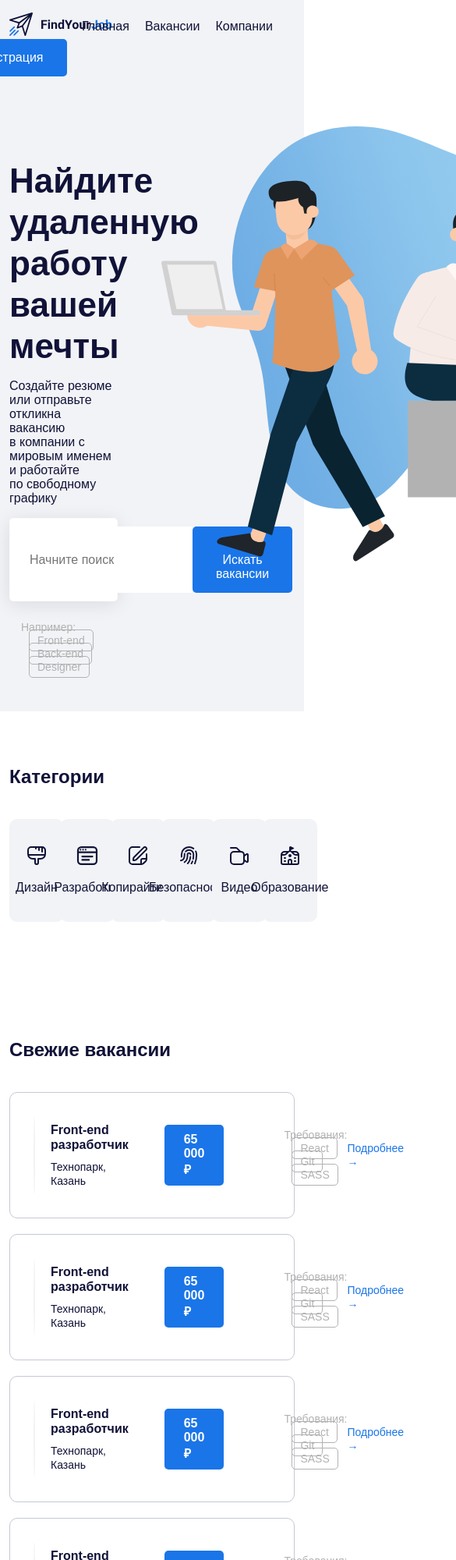
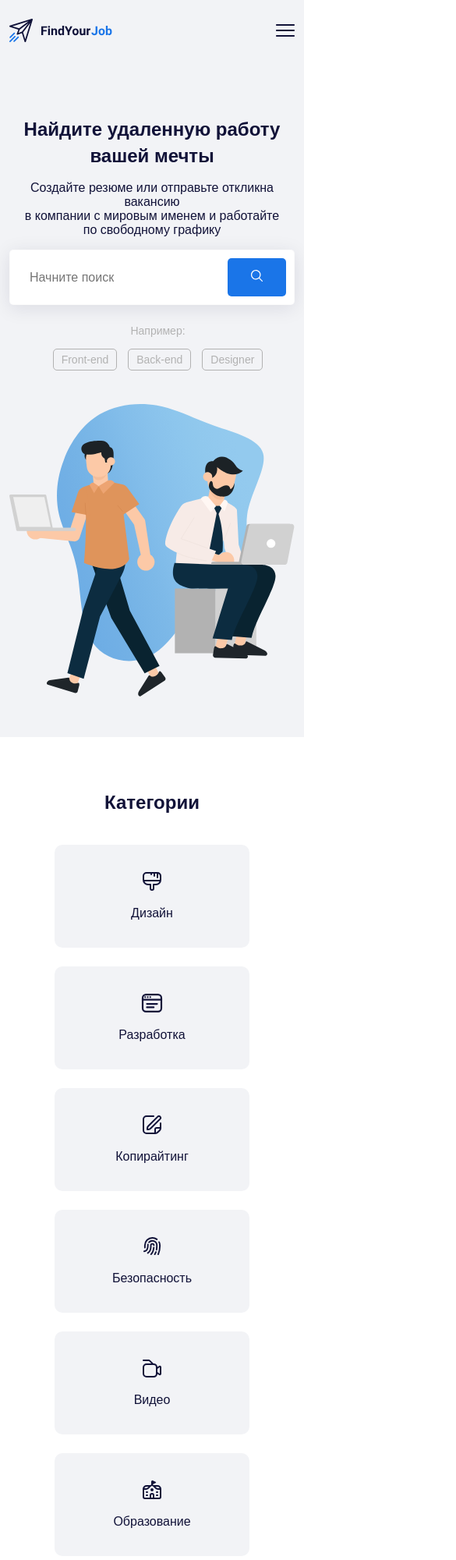
Before and after one commit to AnnaIgnatova/Headhunter, a plain HTML site: page index.html in a window 390 px wide. Shown: the top 2000 px of the page at 78% size, 585 px wide, since content can reach past the window. Drawn offline with Linux system fonts and the light colour scheme.

Commit message:
feat: add adaptivity and burger menu

```diff
--- a/index.html
+++ b/index.html
@@ -9,32 +9,42 @@
     <link rel="preconnect" href="https://fonts.gstatic.com">
     <link href="https://fonts.googleapis.com/css2?family=Roboto:wght@400;700;900&display=swap" rel="stylesheet">
     <link rel="stylesheet" href="css/main.min.css">
+    <script defer src="js/main.js"></script>
 </head>
 <body>
     <header class="header pb-5">
         <div class="container">
-            <div class="row align-items-center py-3">
-                <div class="col-2">
+          <div class="d-flex pt-4 d-lg-none align-items-center justify-content-between">
+            <a href="#" class="logo-link">
+              <img src="assets/logo.svg" alt="logo: find your job">
+            </a>
+            <a href="#" class="menu-button">
+              <img src="assets/menu-burger.svg" alt="icon: burger menu">
+            </a>
+          </div>
+            <div class="row align-items-center py-3 navbar flex-column flex-lg-row justify-content-center">
+              <a href="#" class="close-button d-lg-none">&times;</a>
+              <div class="col-2 mb-5 mb-lg-0">
                     <a href="#" class="logo-link">
                         <img src="assets/logo.svg" alt="logo: find your job">
                     </a>
                 </div>
-                <div class="col d-flex justify-content-center">
+                <div class="col-lg d-flex justify-content-center mb-5 mb-lg-0">
                     <nav class="nav">
-                        <ul class="menu d-flex">
+                        <ul class="menu d-flex flex-column flex-lg-row align-items-center">
                             <li class="menu-item"><a href="#" class="menu-link">Главная</a></li>
                             <li class="menu-item"><a href="#" class="menu-link">Вакансии</a></li>
                             <li class="menu-item"><a href="#" class="menu-link">Компании</a></li>
                         </ul>
                     </nav>
                 </div>
-                <div class="col-3 d-flex align-items-center justify-content-end">
+                <div class="col-lg-3 d-flex align-items-center justify-content-center justify-content-lg-end flex-column flex-lg-row">
                     <a href="#" class="button button-link">Войти</a>
                     <a href="#" class="button button-primary">Регистрация</a>
                 </div>
             </div>
-            <div class="row pt-5">
-                <div class="col-5">
+            <div class="row pt-5 hero">
+                <div class="col-xxl-5 col-lg-7 col-md-9">
                     <h1 class="hero-title">Найдите удаленную работу вашей мечты</h1>
                     <p class="hero-subtitle">Создайте резюме или отправьте откликна вакансию<br>в&nbsp;компании с мировым именем и работайте<br>по свободному графику</p>
                     <form action="#" class="hero-form">
@@ -42,7 +52,7 @@
                         <input type="text" class="input" placeholder="Начните поиск">
                         <button class="button button-primary">
                             <img src="assets/search.svg" alt="icon: search" class="button-icon">
-                            <span class="button-text">Искать вакансии</span>
+                            <span class="button-text d-none d-md-inline-block">Искать вакансии</span>
                         </button>
                     </div>
                     </form>
@@ -53,7 +63,7 @@
                         <a href="#" class="tag">Designer</a>
                     </div>
                 </div>
-                <div class="col-6 offset-1">
+                <div class="col-xxl-6 offset-xxl-1 col-lg-5 mt-5 mt-lg-0">
                     <img src="assets/hero-image.svg" alt="hero image" class="hero-img">
                 </div>
             </div>
@@ -64,7 +74,7 @@
         <div class="container">
             <h2 class="section-title">Категории</h2>
                 <div class="row d-flex">
-                    <div class="col-2">
+                    <div class="col-lg-2 col-md-4 mb-4 mb-lg-0 col-sm-6">
                         <div class="card d-flex flex-column align-items-center">
                             <a href="#" class="card-img">
                               <svg height="24" class="icon">
@@ -74,7 +84,7 @@
                             <span class="card-text">Дизайн</span>
                         </div>
                     </div>
-                    <div class="col-2">
+                    <div class="col-lg-2 col-md-4 mb-4 mb-lg-0 col-sm-6">
                         <div class="card d-flex flex-column align-items-center">
                             <a href="#" class="card-img">
                               <svg height="24" class="icon">
@@ -84,7 +94,7 @@
                             <span class="card-text">Разработка</span>
                         </div>
                     </div>
-                    <div class="col-2">
+                    <div class="col-lg-2 col-md-4 mb-4 mb-lg-0 col-sm-6">
                         <div class="card d-flex flex-column align-items-center">
                             <a href="" class="card-img">
                               <svg height="24" class="icon">
@@ -94,7 +104,7 @@
                             <span class="card-text">Копирайтинг</span>
                         </div>
                     </div>
-                    <div class="col-2">
+                    <div class="col-lg-2 col-md-4 mb-4 mb-lg-0 col-sm-6">
                         <div class="card d-flex flex-column align-items-center">
                             <a href="" class="card-img">
                               <svg height="24" class="icon">
@@ -104,7 +114,7 @@
                             <span class="card-text">Безопасность</span>
                         </div>
                     </div>
-                    <div class="col-2">
+                    <div class="col-lg-2 col-md-4 mb-4 mb-lg-0 col-sm-6">
                         <div class="card d-flex flex-column align-items-center">
                             <a href="" class="card-img">
                               <svg height="24" class="icon">
@@ -114,7 +124,7 @@
                             <span class="card-text">Видео</span>
                         </div>
                     </div>
-                    <div class="col-2">
+                    <div class="col-lg-2 col-md-4 mb-4 mb-lg-0 col-sm-6">
                         <div class="card d-flex flex-column align-items-center">
                             <a href="" class="card-img">
                               <svg height="24" class="icon">
@@ -130,13 +140,28 @@
     <section class="section offers">
       <div class="container">
         <h2 class="section-title">Свежие вакансии</h2>
-        <div class="offer d-flex align-items-center">
-          <div class="offer-img"></div>
-          <div class="offer-title">
+        <div class="offer d-flex align-items-center flex-column flex-lg-row">
+          <div class="offer-img mb-4 mb-lg-0"></div>
+          <div class="offer-title mb-4 mb-lg-0">
             <h3 class="offer-heading">Front-end разработчик</h3>
             <span class="offer-place">Технопарк, Казань</span>
           </div>
-          <span class="offer-salary">65 000 ₽</span>
+          <span class="offer-salary mb-4 mb-lg-0">65 000 ₽</span>
+          <div class="tags-group">
+            <span class="tags-label">Требования:</span>
+            <a href="#" class="tag">React</a>
+            <a href="#" class="tag">Git</a>
+            <a href="#" class="tag">SASS</a>
+          </div>
+          <a href="#" class="more mt-5 mt-lg-0">Подробнее →</a>
+        </div>
+        <div class="offer d-flex align-items-center flex-column flex-lg-row">
+          <div class="offer-img mb-4 mb-lg-0"></div>
+          <div class="offer-title mb-4 mb-lg-0">
+            <h3 class="offer-heading">Front-end разработчик</h3>
+            <span class="offer-place">Технопарк, Казань</span>
+          </div>
+          <span class="offer-salary mb-4 mb-lg-0">65 000 ₽</span>
           <div class="tags-group">
             <span class="tags-label">Требования:</span>
             <a href="#" class="tag">React</a>
@@ -145,13 +170,13 @@
           </div>
           <a href="#" class="more">Подробнее →</a>
         </div>
-        <div class="offer d-flex align-items-center">
-          <div class="offer-img"></div>
-          <div class="offer-title">
+        <div class="offer d-flex align-items-center flex-column flex-lg-row">
+          <div class="offer-img mb-4 mb-lg-0"></div>
+          <div class="offer-title mb-4 mb-lg-0">
             <h3 class="offer-heading">Front-end разработчик</h3>
             <span class="offer-place">Технопарк, Казань</span>
           </div>
-          <span class="offer-salary">65 000 ₽</span>
+          <span class="offer-salary mb-4 mb-lg-0">65 000 ₽</span>
           <div class="tags-group">
             <span class="tags-label">Требования:</span>
             <a href="#" class="tag">React</a>
@@ -160,28 +185,13 @@
           </div>
           <a href="#" class="more">Подробнее →</a>
         </div>
-        <div class="offer d-flex align-items-center">
-          <div class="offer-img"></div>
-          <div class="offer-title">
+        <div class="offer d-flex align-items-center flex-column flex-lg-row">
+          <div class="offer-img mb-4 mb-lg-0"></div>
+          <div class="offer-title mb-4 mb-lg-0">
             <h3 class="offer-heading">Front-end разработчик</h3>
             <span class="offer-place">Технопарк, Казань</span>
           </div>
-          <span class="offer-salary">65 000 ₽</span>
-          <div class="tags-group">
-            <span class="tags-label">Требования:</span>
-            <a href="#" class="tag">React</a>
-            <a href="#" class="tag">Git</a>
-            <a href="#" class="tag">SASS</a>
-          </div>
-          <a href="#" class="more">Подробнее →</a>
-        </div>
-        <div class="offer d-flex align-items-center">
-          <div class="offer-img"></div>
-          <div class="offer-title">
-            <h3 class="offer-heading">Front-end разработчик</h3>
-            <span class="offer-place">Технопарк, Казань</span>
-          </div>
-          <span class="offer-salary">65 000 ₽</span>
+          <span class="offer-salary mb-4 mb-lg-0">65 000 ₽</span>
           <div class="tags-group">
             <span class="tags-label">Требования:</span>
             <a href="#" class="tag">React</a>
@@ -201,7 +211,7 @@
             <input type="text" class="input" placeholder="E-mail">
             <button class="button button-primary d-flex justify-content-center">
                 <img src="assets/envelope.svg" alt="icon: search" class="envelope-icon">
-                <span class="button-text">Подписаться</span>
+                <span class="button-text d-none d-md-inline-block">Подписаться</span>
             </button>
         </div>
         </form>
@@ -210,12 +220,12 @@
     <footer class="footer">
       <div class="container">
         <div class="row">
-          <div class="col-3">
+          <div class="col-lg-3 col-sm-6 mb-5 mb-lg-0 col-7 mx-auto">
             <img src="assets/logo.svg" alt="logo: find yout job" class="footer-logo">
             <p class="footer-description">Сайт с вакансиями для тех,<br>кто ищет удаленную работу</p>
             <span class="footer-copyright">© 2021</span>
           </div>
-          <div class="col-3">
+          <div class="col-lg-3 col-sm-6 mb-5 mb-lg-0 col-7 mx-auto">
             <h3 class="footer-title">Свяжитесь с нами</h3>
             <ul class="footer-list">
               <li class="footer-list-item">
@@ -226,7 +236,7 @@
               </li>
             </ul>
           </div>
-          <div class="col-3">
+          <div class="col-lg-3 col-sm-6 mb-5 mb-lg-0 col-7 mx-auto">
             <h3 class="footer-title">Информация</h3>
             <ul class="footer-list">
               <li class="footer-list-item">
@@ -240,7 +250,7 @@
               </li>
             </ul>
           </div>
-          <div class="col-3">
+          <div class="col-lg-3 col-sm-6 mb-5 mb-lg-0 col-7 mx-auto">
             <h3 class="footer-title">Навигация по сайту</h3>
             <ul class="footer-list">
               <li class="footer-list-item">
--- a/sass/components/footer.sass
+++ b/sass/components/footer.sass
@@ -26,3 +26,17 @@
 
 .envelope-icon
   margin-right: 5px
+
+@media (max-width: 576px)
+  .footer
+    text-align: center
+  .card
+    max-width: 250px
+    margin: auto
+  .section-title
+    text-align: center
+  .hero
+    text-align: center
+    &-title
+      font-size: 24px
+      line-height: 1.4
--- a/sass/components/header.sass
+++ b/sass/components/header.sass
@@ -5,6 +5,8 @@ body
   font-size: 16px
   color: #111238
   margin: 0
+img
+  max-width: 100%
 .header
   background: #f2f3f6
 .menu
@@ -44,6 +46,31 @@ body
       background: #155eb6
     &-icon
       vertical-align: middle
-      margin-right: 10px
     &-text
       vertical-align: middle
+      margin-left: 10px
+
+@media (max-width: 992px)
+  .navbar
+    position: fixed
+    left: 0
+    top: 0
+    width: 100%
+    height: 100%
+    background-color: #fff
+    transform: translateX(-100%)
+    transition: transform 0.3s
+  .is-open
+    transform: translateX(0)
+  .menu-item:not(:last-child)
+    margin-right: 0
+  .button-link
+    margin-right: 0
+  .close-button
+    position: fixed
+    top: 10px
+    right: 10px
+    text-decoration: none
+    font-size: 24px
+    text-align: right
+    padding: 20px
--- a/sass/components/offers.sass
+++ b/sass/components/offers.sass
@@ -36,3 +36,25 @@
   text-decoration: none
   margin-left: auto
   margin-right: 25px
+
+@media (max-width: 1200px)
+  .offer-salary
+    margin-left: 30px
+    margin-right: 30px
+  .more
+    margin-right: 0
+@media (max-width: 992px)
+  .more
+    margin-right: auto
+    margin-left: auto
+  .offer-title
+    text-align: center
+    margin-left: 0
+  .tag
+    margin-left: 5px
+    margin-right: 5px
+@media (max-width: 576px)
+  .tags-label
+    display: block
+    margin-bottom: 20px
+    text-align: center
```
Also changed, not shown: js/main.js (added, +10 -0 lines), assets/menu-burger.svg (added), css/main.min.css.
